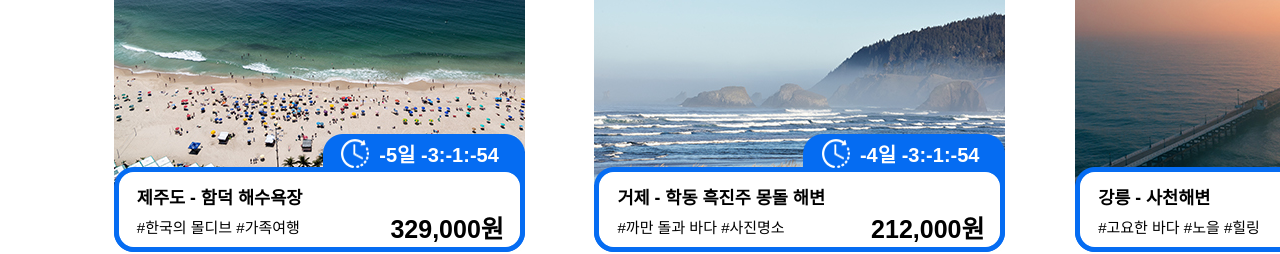
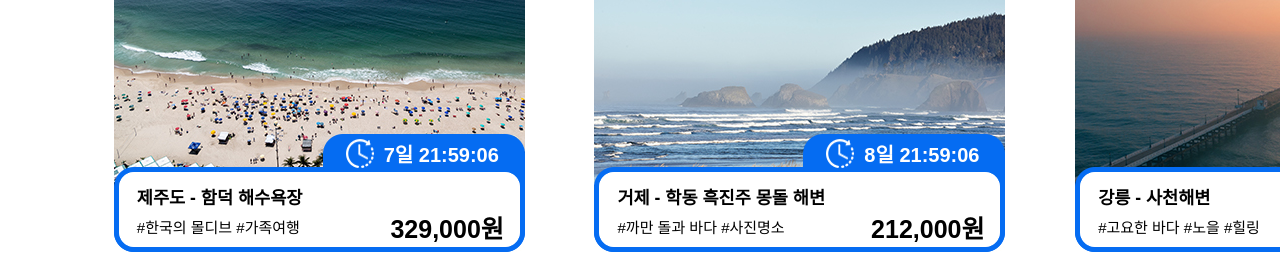
Before and after one commit to ogon38/oceantrip, a plain HTML site: page domestic.html in a window 1280 px wide. Shown: the part 2860-3114 px from the top of the page. Drawn offline with nearby package versions, Linux system fonts and the light colour scheme; a web font is replaced by a local one.

Commit message:
Add files via upload

```diff
--- a/domestic.html
+++ b/domestic.html
@@ -661,7 +661,7 @@ COPYRIGHT 1990-2023 OCEANTRIP. ALL RIGHTS RESERVED.
 function updateDiffTime() {
     remainTimes.forEach((remainTime, index) => {
         // 여기에서 각 요소에 대한 서로 다른 시간을 계산하고 설정합니다.
-        const masTimes = ["2024-06-13", "2024-06-14", "2024-06-13"]; // 각 요소에 대한 날짜를 배열로 설정
+        const masTimes = ["2024-06-25", "2024-06-26", "2024-06-27"]; // 각 요소에 대한 날짜를 배열로 설정
 
         const masTime = new Date(masTimes[index]); // 각 요소에 대한 날짜 설정
         const todayTime = new Date();
```
